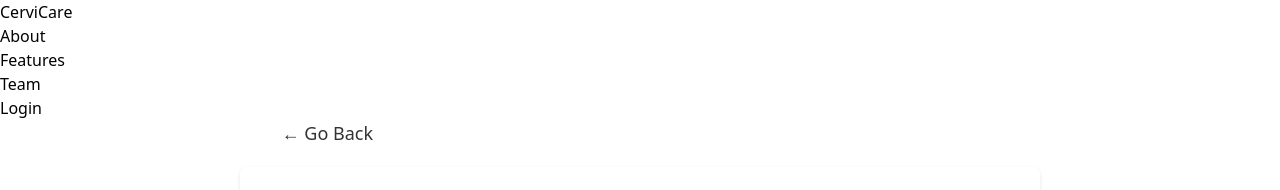
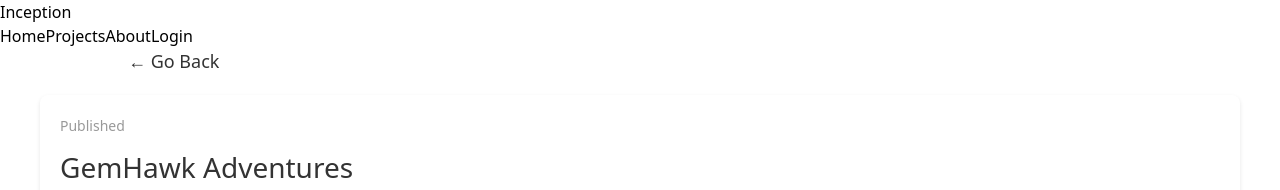
Before and after one commit to i-am-SnehaChauhan/inception_project, a React (Vite) app in the folder inception-frontend/: page /blog/1 in a window 1280 px wide. Shown: the top 190 px of the page. Built offline with nearby package versions, Linux system fonts and the light colour scheme.

Commit message:
Navbar Added

```diff
--- a/inception-frontend/src/Components/Header/index.jsx
+++ b/inception-frontend/src/Components/Header/index.jsx
@@ -1,60 +1,15 @@
 import React from 'react';
 import './styles.css';
+import Navbar from '../Navbar';
 
 const Header = () => (
   <header className='home-header'>
-    <nav className="nav bd-container">
-      <a href="/" className="nav__logo">
-        CerviCare
-      </a>
-      <div className="nav__menu" id="nav-menu">
-        <ul className="nav__list">
-        <li className="nav__item">
-            <a href="#about" className="nav__link ">
-              About
-            </a>
-          </li>
-          {/*
-          <li className="nav__item">
-            <a href="#theme" className="nav__link ">
-              Theme
-            </a>
-          </li>
-          <li className="nav__item">
-            <a href="#events" className="nav__link">
-              Events
-            </a>
-          </li> */}
-          {/* <li class="nav__item"><a href="#timeline" class="nav__link">Timeline</a></li> */}
-          <li className="nav__item">
-            <a href="#features" className="nav__link">
-             Features
-            </a>
-          </li>
-          <li className="nav__item">
-            <a href="#team" className="nav__link" >
-              Team
-            </a>
-          </li>
-          <li className="nav__item">
-            <a href="/accounts" className="nav__link">
-              Login
-            </a>
-          </li>
-          <li>
-            <i className="bx bx-toggle-left change-theme" id="theme-button" />
-          </li>
-        </ul>
-      </div>
-      <div className="nav__toggle" id="nav-toggle">
-        <i className="bx bx-grid-alt" />
-      </div>
-    </nav>
+   <Navbar />
     <h1>
-     Reading Area
+     Projects
     </h1>
     <p>
-    View a collection of resources related to Cervical Cancer <br></br>and how you can stay safe physically and mentally. <br></br>Spread love, be healthy, be you!
+    Discover our cutting-edge tech projects where innovation meets practicality<br></br> showcasing advancements in software development  <br></br>and pioneering solutions for modern challenges.
     </p>
   </header>
 );
--- a/inception-frontend/src/Pages/Blog/index.jsx
+++ b/inception-frontend/src/Pages/Blog/index.jsx
@@ -5,6 +5,7 @@ import Chip from '../../Components/common/Chip'
 import EmptyList from '../../Components/common/EmptyList';
 import './styles.css';
 import { Link } from 'react-router-dom';
+import Navbar from '../../Components/Navbar';
 
 // ...
 
@@ -21,53 +22,8 @@ const Blog = () => {
 
   return (
     <>
-     <nav className="nav bd-container">
-      <a href="/" className="nav__logo">
-        CerviCare
-      </a>
-      <div className="nav__menu" id="nav-menu">
-        <ul className="nav__list">
-        <li className="nav__item">
-            <a href="#about" className="nav__link ">
-              About
-            </a>
-          </li>
-          {/*
-          <li className="nav__item">
-            <a href="#theme" className="nav__link ">
-              Theme
-            </a>
-          </li>
-          <li className="nav__item">
-            <a href="#events" className="nav__link">
-              Events
-            </a>
-          </li> */}
-          {/* <li class="nav__item"><a href="#timeline" class="nav__link">Timeline</a></li> */}
-          <li className="nav__item">
-            <a href="#features" className="nav__link">
-             Features
-            </a>
-          </li>
-          <li className="nav__item">
-            <a href="#team" className="nav__link" >
-              Team
-            </a>
-          </li>
-          <li className="nav__item">
-            <a href="/accounts" className="nav__link">
-              Login
-            </a>
-          </li>
-          <li>
-            <i className="bx bx-toggle-left change-theme" id="theme-button" />
-          </li>
-        </ul>
-      </div>
-      <div className="nav__toggle" id="nav-toggle">
-        <i className="bx bx-grid-alt" />
-      </div>
-    </nav>
+     <Navbar />
+
       <Link className='blog-goBack' to='/readingArea'>
         <span> &#8592;</span> <span>Go Back</span>
       </Link>
--- a/inception-frontend/src/Pages/Blog/styles.css
+++ b/inception-frontend/src/Pages/Blog/styles.css
@@ -6,7 +6,7 @@
     color: #333;
     text-decoration: none;
     font-size: 18px;
-    margin-left: 22%;
+    margin-left: 10%;
   }
 
   .blog-goBack:hover {
@@ -14,7 +14,7 @@
   }
 
   .blog-wrap {
-    max-width: 800px;
+    max-width: 1200px;
     margin: 0 auto;
     padding: 20px;
     background-color: #fff;
```
